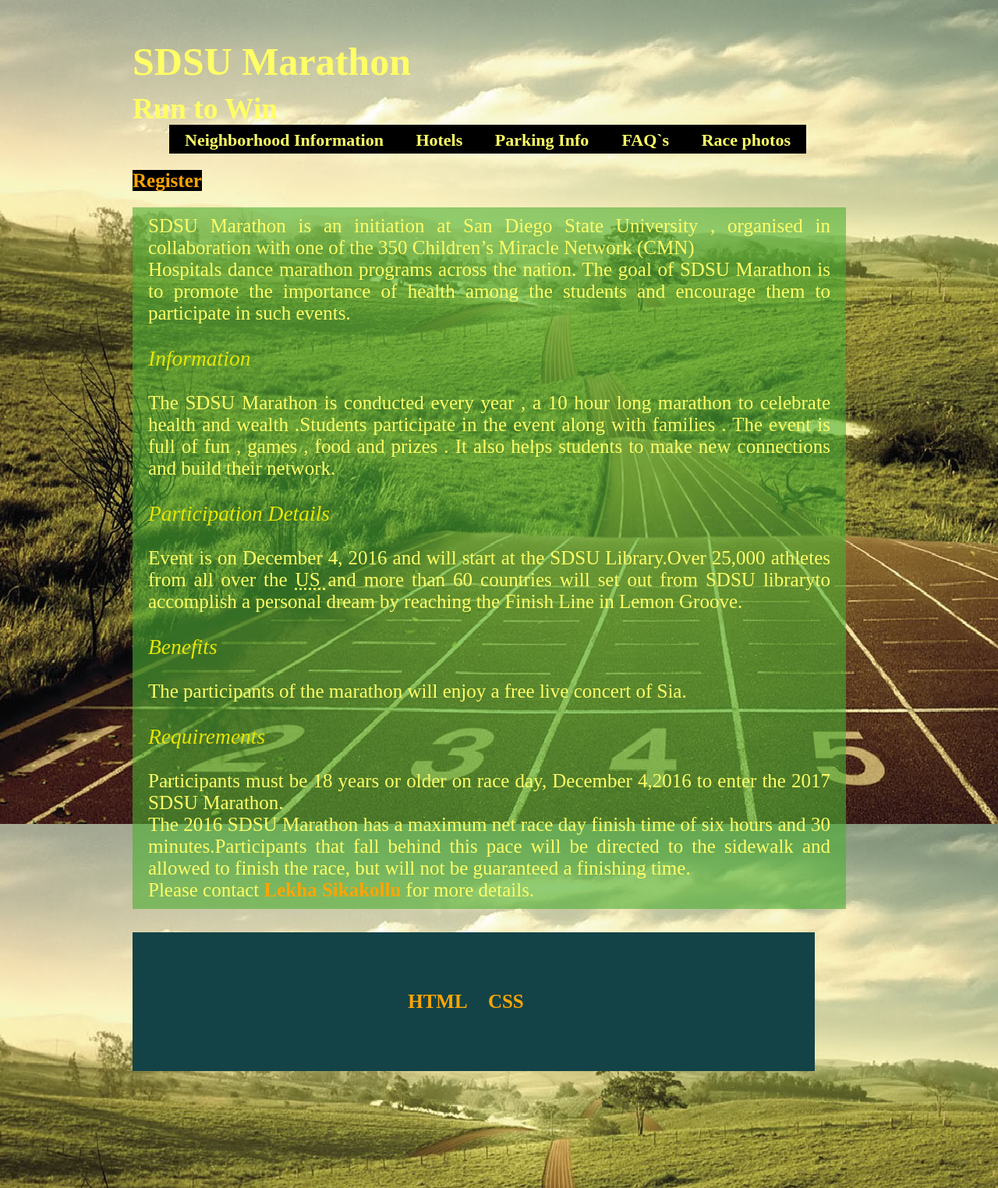
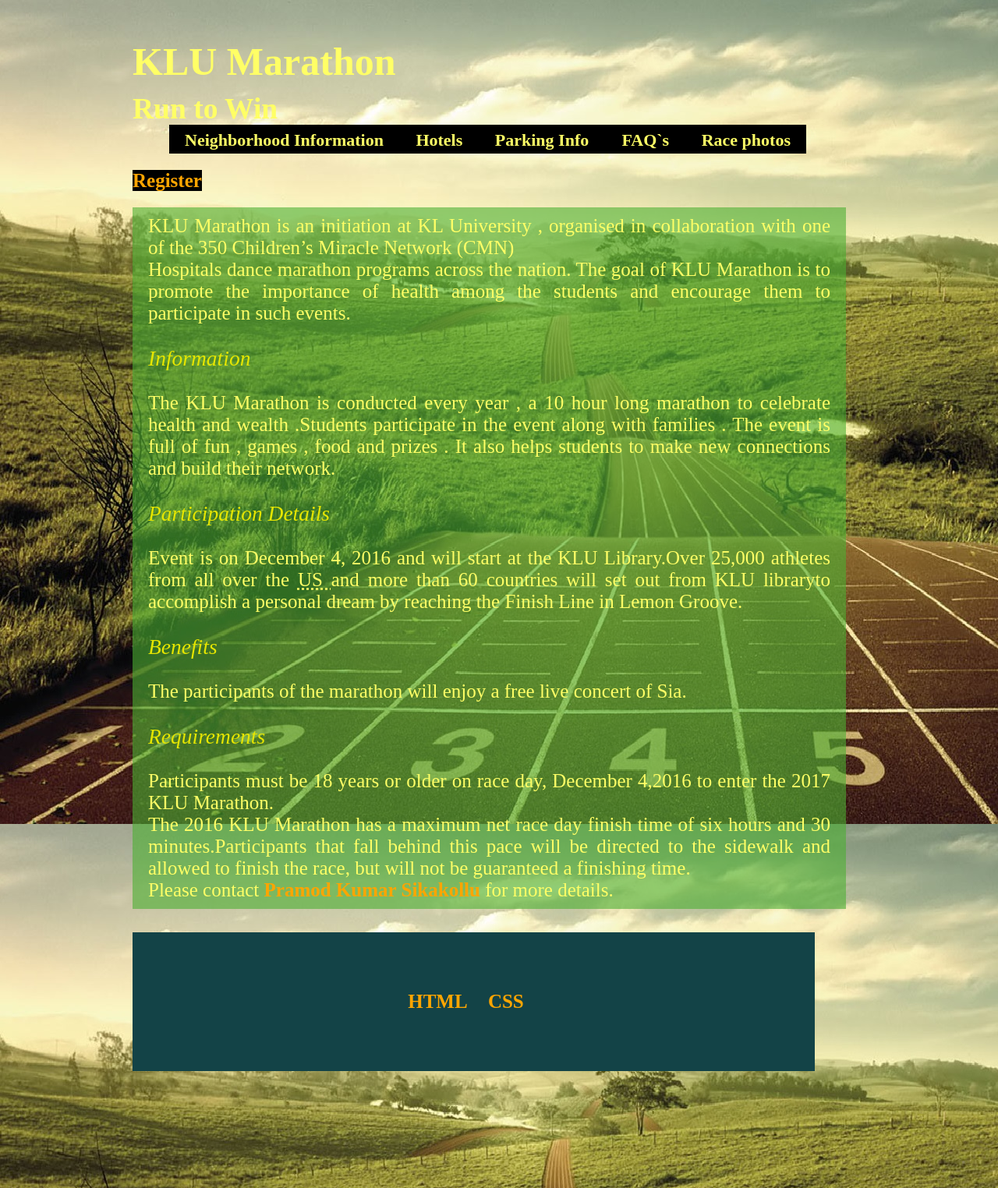
Before and after one commit to smkvpramod/KLUMarathon, a plain HTML site: page index.html in a window 1280 px wide. Shown: the whole page at 78% size. Drawn offline with Linux system fonts and the light colour scheme.

Commit message:
Update index.html

```diff
--- a/index.html
+++ b/index.html
@@ -2,7 +2,7 @@
 <html lang="en">
 <head>
     <meta charset="utf-8">
-    <title>SDSU Marathon</title>
+    <title>KLU Marathon</title>
     <link rel="stylesheet" href="proj2.css">
     <link rel="stylesheet" href="proj22.css">
 </head>
@@ -11,7 +11,7 @@
 
 
 	<header id="banner">
-    <h1>SDSU Marathon</h1>
+    <h1>KLU Marathon</h1>
 	<h2>Run to Win</h2>
 	</header>
 	<div id="navigation">
@@ -36,15 +36,15 @@
 
 <a href="register2.html" class="go" title="Click here to register"> Register </a>
 		<div class="info">
-		<p>SDSU Marathon is an initiation at San Diego State University , organised in collaboration with one of the 350 Children’s Miracle Network (CMN) </p>
+		<p>KLU Marathon is an initiation at KL University , organised in collaboration with one of the 350 Children’s Miracle Network (CMN) </p>
 
-		<p>Hospitals dance marathon programs across the nation. The goal of SDSU Marathon is to promote the importance of health among the students and encourage them to participate in such events.</p>
+		<p>Hospitals dance marathon programs across the nation. The goal of KLU Marathon is to promote the importance of health among the students and encourage them to participate in such events.</p>
 
 
 
 
 			<h3>Information</h3>
-			<p>The SDSU Marathon is conducted every year , a 10 hour long marathon to celebrate health and wealth .Students participate in the event along with families .
+			<p>The KLU Marathon is conducted every year , a 10 hour long marathon to celebrate health and wealth .Students participate in the event along with families .
 			The event is full of fun , games , food and prizes . It also helps students to make new connections and build their network.</p>
 
 
@@ -52,16 +52,16 @@
 	<!-- I have used 'abbr' tag here , inspired from http://www.csszengarden.com/ -->
 
 	<h3>Participation Details </h3>
-	<p>Event is on December 4, 2016 and will start at the SDSU Library.Over 25,000 athletes from all over the <abbr title="United States"> US </abbr> and more than 60 countries will set out from SDSU libraryto accomplish a personal dream by reaching the Finish Line in Lemon Groove.</p>
+	<p>Event is on December 4, 2016 and will start at the KLU Library.Over 25,000 athletes from all over the <abbr title="United States"> US </abbr> and more than 60 countries will set out from KLU libraryto accomplish a personal dream by reaching the Finish Line in Lemon Groove.</p>
 
 
 		<h3>Benefits</h3>
 		<p>The participants of the marathon will enjoy a free live concert of Sia.</p>
 
 		<h3>Requirements</h3>
-		<p>Participants must be 18 years or older on race day, December 4,2016 to enter the 2017 SDSU Marathon.</p>
-		<p>The 2016 SDSU Marathon has a maximum net race day finish time of six hours and 30 minutes.Participants that fall behind this pace will be directed to the sidewalk and allowed to finish the race, but will not be guaranteed a finishing time. </p>
-		<p> Please contact <a href="example.html">Lekha Sikakollu </a> for more details.
+		<p>Participants must be 18 years or older on race day, December 4,2016 to enter the 2017 KLU Marathon.</p>
+		<p>The 2016 KLU Marathon has a maximum net race day finish time of six hours and 30 minutes.Participants that fall behind this pace will be directed to the sidewalk and allowed to finish the race, but will not be guaranteed a finishing time. </p>
+		<p> Please contact <a href="example.html">Pramod Kumar Sikakollu </a> for more details.
 
 	</div>
 
```
